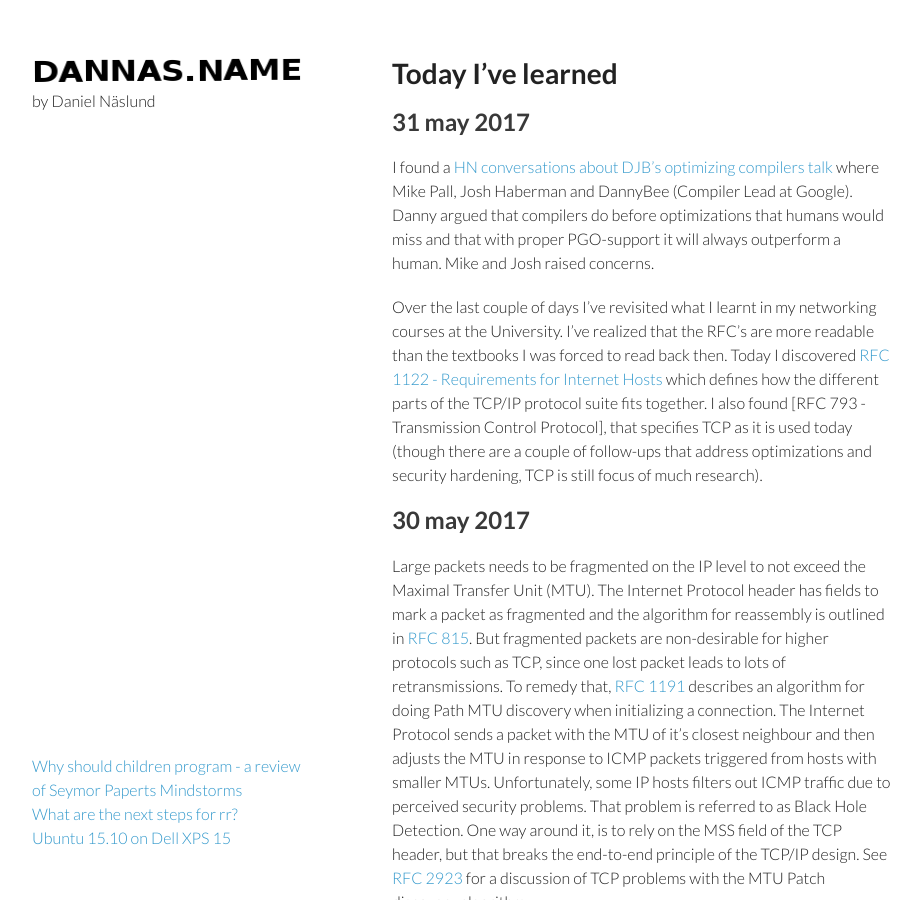
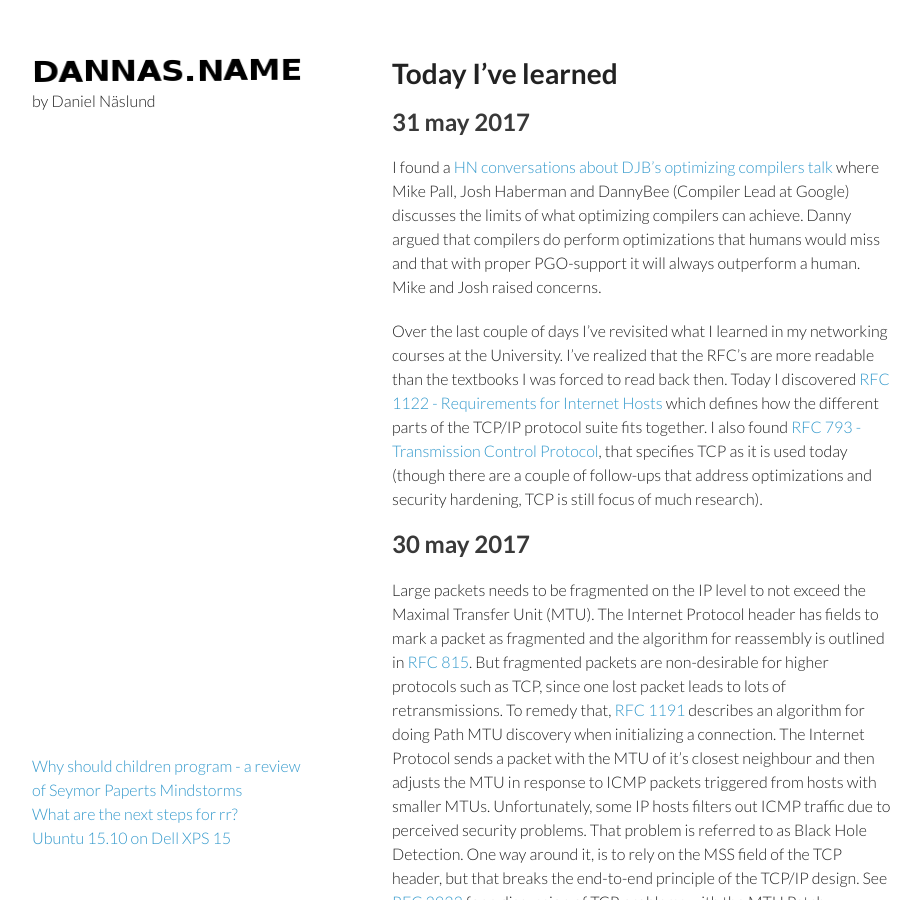
Before and after one commit to dannas/dannas.github.com, a Jekyll site: the page built from TIL.markdown, in a window 1280 px wide and 900 px high. Shown: the whole window, without its empty margins (178-1099 px from the left). Built offline with Jekyll 4.4.1, drawn with Linux system fonts in a browser that asks for light colours; our own code applies the rules of GitHub Pages for plain Markdown files.

Commit message:
Corrections to last TIL

```diff
--- a/TIL.markdown
+++ b/TIL.markdown
@@ -2,14 +2,16 @@
 
 ## 31 may 2017
 I found a [HN conversations about DJB's optimizing compilers talk](https://news.ycombinator.com/item?id=9397169)
-where Mike Pall, Josh Haberman and DannyBee (Compiler Lead at Google). Danny argued that compilers do before
-optimizations that humans would miss and that with proper PGO-support it will always outperform a human. Mike and Josh
-raised concerns.
+where Mike Pall, Josh Haberman and DannyBee (Compiler Lead at Google) discusses the limits of what optimizing compilers
+can achieve. Danny argued that compilers do perform optimizations that humans
+would miss and that with proper PGO-support it will always outperform a human.
+Mike and Josh raised concerns.
 
-Over the last couple of days I've revisited what I learnt in my networking courses at the University. I've realized
+Over the last couple of days I've revisited what I learned in my networking courses at the University. I've realized
 that the RFC's are more readable than the textbooks I was forced to read back then. Today I discovered
 [RFC 1122 - Requirements for Internet Hosts](https://tools.ietf.org/html/rfc1122) which defines how the different
-parts of the TCP/IP protocol suite fits together. I also found [RFC 793 - Transmission Control Protocol], that
+parts of the TCP/IP protocol suite fits together. I also found
+[RFC 793 - Transmission Control Protocol](https://tools.ietf.org/html/rfc793), that
 specifies TCP as it is used today (though there are a couple of follow-ups that
 address optimizations and security hardening, TCP is still focus of much research).
 
```
